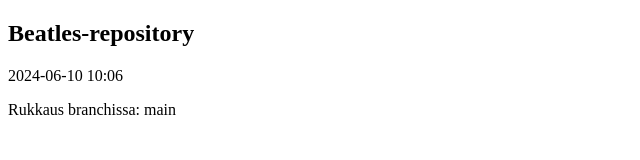
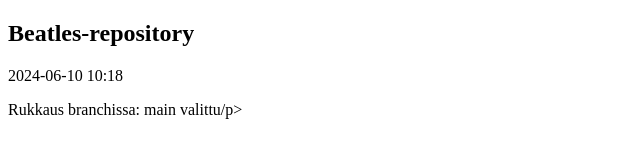
Before and after one commit to Juha-L/BeatRepo, a plain HTML site: page index.html in a window 1280 px wide. Shown: the full height of the page, 0-640 px from the left. Drawn offline with Linux system fonts and the light colour scheme.

Commit message:
Mainissa 10:18

```diff
--- a/index.html
+++ b/index.html
@@ -7,8 +7,8 @@
 
 <h2>Beatles-repository</h2>
 
-<p>2024-06-10 10:06</p>
-<p>Rukkaus branchissa: main</p>
+<p>2024-06-10 10:18</p>
+<p>Rukkaus branchissa: main valittu/p>
 
 </body>
 </html>
```
